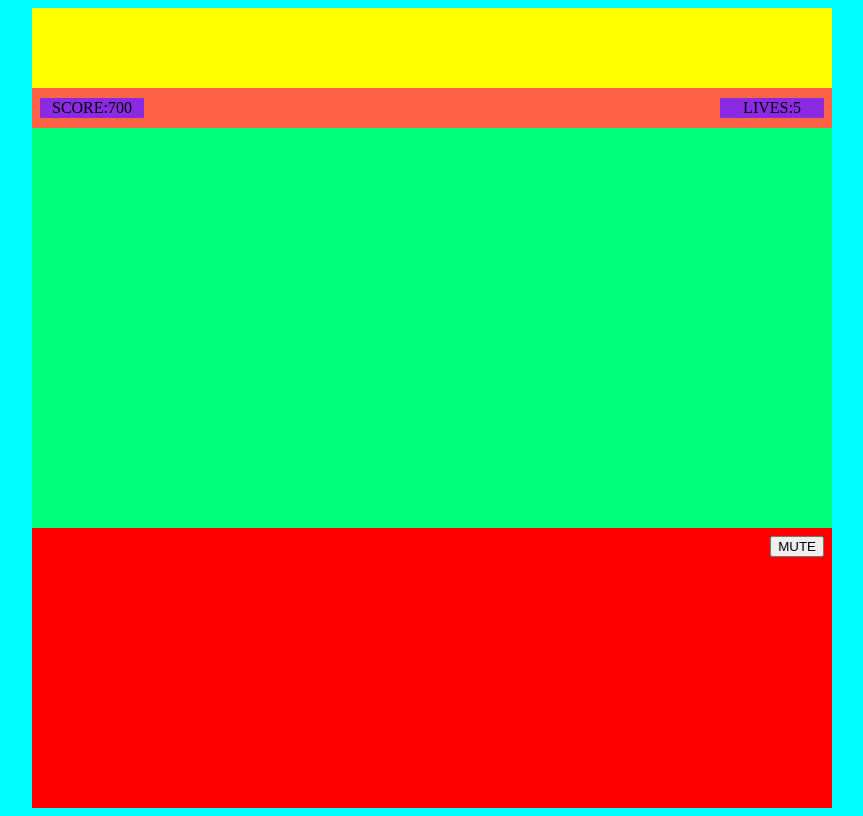
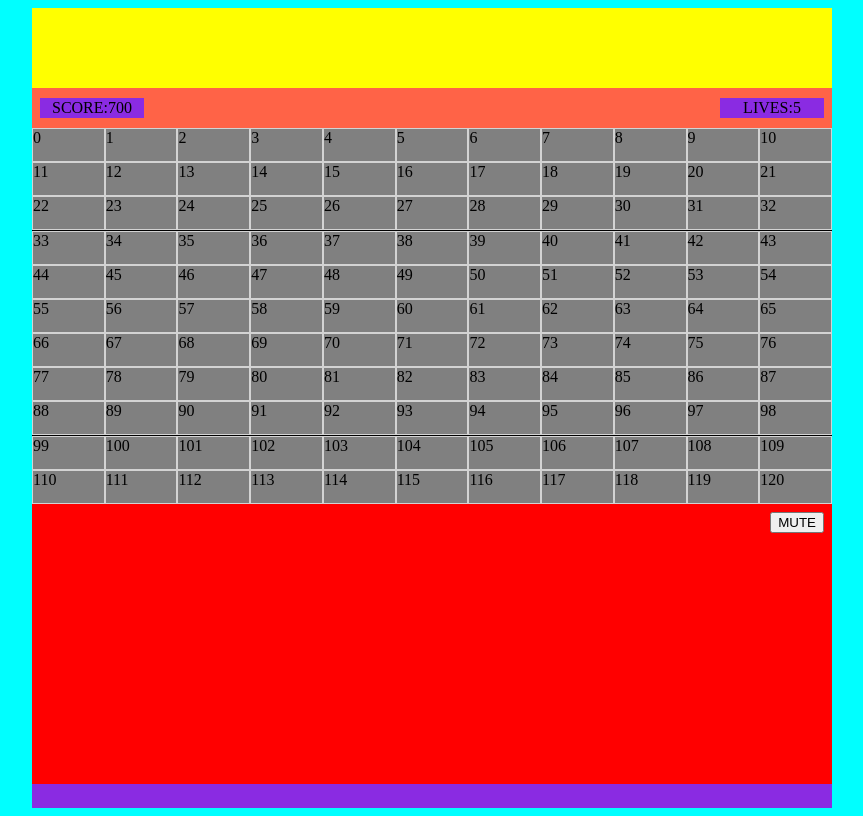
Before and after one commit to cjhird/space-invaders-game, a plain HTML site: page index.html in a window 1280 px wide. Shown: the whole page, without its empty margins (208-1071 px from the left). Drawn offline with Linux system fonts and the light colour scheme.

Commit message:
js create grid

```diff
--- a/Styles/main.css
+++ b/Styles/main.css
@@ -60,13 +60,21 @@ main {
 
 /* GAME GRID */
 
-.mid-game {
+.game-grid {
   display: flex;
   justify-content: center;
   align-items: center;
+  flex-wrap: wrap;
   width: 100%;
-  height: 50%;
-  background-color: springgreen;
+  height: 47%;
+  background-color: black;
+}
+
+.game-grid div {
+  border: 1px solid lightgrey;
+  flex-grow: 1;
+  height: 8.5%;
+  width: 8.5%;
 }
 
 /* BOTTOM */
@@ -84,3 +92,21 @@ main {
   margin-top: 0.5rem;
   margin-right: 0.5rem;
 }
+
+/* CHARACTER CLASSES */
+
+.invader {
+  background-image: url();
+}
+
+.spaceship {
+  background-image: url();
+}
+
+.laser {
+  background-image: url();
+}
+
+.boom {
+  background-image: url();
+}
--- a/app.js
+++ b/app.js
@@ -13,7 +13,7 @@ function init() {
 
 
   // Elements
-  // ? grid
+  const grid = document.querySelector('.game-grid')
 
   // Variables
   // ? scoreBoard - to span element
@@ -25,8 +25,12 @@ function init() {
   // ? invadersId
   // ? spaceshipIndex
   // ? invadersRemoved
+  // ? invaders array
 
-  // ? invaders array
+  const width = 11
+  const cellCount = width * width
+  const cells = []
+
   //
 
   // Execution
@@ -36,6 +40,20 @@ function init() {
   // Every loop a new div element will be created and appended to the grid element above
   // use innertext to create cell index numbers to help in the development of the grid movement
   // - to be removed after dev and stored as a value
+
+  function createGrid() {
+    for (let i = 0; i < cellCount; i++) {
+      const cell = document.createElement('div')
+      cell.innerText = i
+      cell.dataset.index = i
+      cells.push(cell)
+      grid.appendChild(cell)
+      cell.style.backgroundColor = 'grey'
+    }
+    console.log('CREATE GRID FUNCTION')
+  }
+  createGrid()
+
 
   // ?? CHANGE CHARACTER CLASSES
 
--- a/index.html
+++ b/index.html
@@ -29,7 +29,7 @@
     </div>
 
     <!-- GAME GRID -->
-    <div class="mid-game">
+    <div class="game-grid">
     </div>
 
     <!-- BOTTOM -->
```
